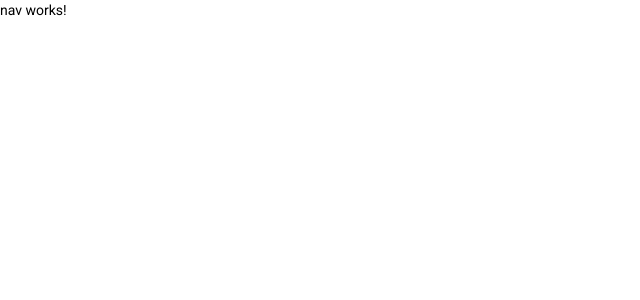
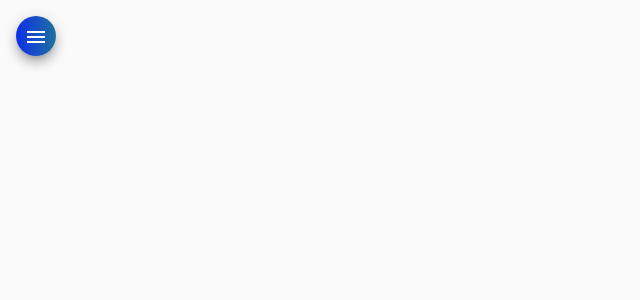
Before and after one commit to alexferreiraofc/project-helpdesk-front, an Angular app in the folder helpdesk/: page / in a window 1280 px wide. Shown: the top 300 px of the page, without its empty margins (0-640 px from the left). Built offline with nearby package versions, Linux system fonts and the light colour scheme.

Commit message:
HTML e CSS para componente NAV

```diff
--- a/helpdesk/src/app/components/nav/nav.component.css
+++ b/helpdesk/src/app/components/nav/nav.component.css
@@ -0,0 +1,39 @@
+.container {
+  height: 100%;
+}
+
+.sidenav {
+  width: 13rem;
+  color: white;
+  background: linear-gradient(
+    90deg,
+    rgba(22, 75, 218, 1) 0%,
+    rgba(13, 47, 233, 1) 0%,
+    rgba(31, 113, 159, 1) 100%
+  );
+}
+
+img {
+  width: 100%;
+  height: 7rem;
+  margin: 0.8rem auto 1rem auto;
+}
+
+.sidenav a {
+    color: white
+}
+
+.sidenav i {
+    margin-right: .6rem;
+}
+
+.menu {
+    margin: 1rem 0 0 1rem;
+    color: white;
+    background: linear-gradient(
+    90deg,
+    rgba(22, 75, 218, 1) 0%,
+    rgba(13, 47, 233, 1) 0%,
+    rgba(31, 113, 159, 1) 100%
+  );
+}
--- a/helpdesk/src/app/components/nav/nav.component.html
+++ b/helpdesk/src/app/components/nav/nav.component.html
@@ -1 +1,37 @@
-<p>nav works!</p>
+<mat-drawer-container class="container" autosize>
+  <mat-drawer #drawer class="sidenav" mode="side">
+    <img src="assets/img/side-image.svg" alt="imagem de navegação" />
+    <mat-nav-list class="nav-list">
+      <a mat-list-item routerLink="/">
+        <i class="material-icons">home</i>
+        Home
+      </a>
+      <a mat-list-item routerLink="/">
+        <i class="material-icons">account_circle</i>
+        Técnicos
+      </a>
+      <a mat-list-item routerLink="/">
+        <i class="material-icons">person</i>
+        Clientes
+      </a>
+      <a mat-list-item routerLink="/">
+        <i class="material-icons">code</i>
+        Github
+      </a>
+      <a mat-list-item routerLink="/">
+        <i class="material-icons">logout</i>
+        Logout
+      </a>
+    </mat-nav-list>
+  </mat-drawer>
+
+  <div class="sidenav-content">
+    <button
+      class="menu mat-elevation-z8"
+      (click)="drawer.toggle()"
+      mat-icon-button
+    >
+      <mat-icon>menu</mat-icon>
+    </button>
+  </div>
+</mat-drawer-container>
```
Also changed, not shown: helpdesk/src/assets/img/side-image.svg (added).
